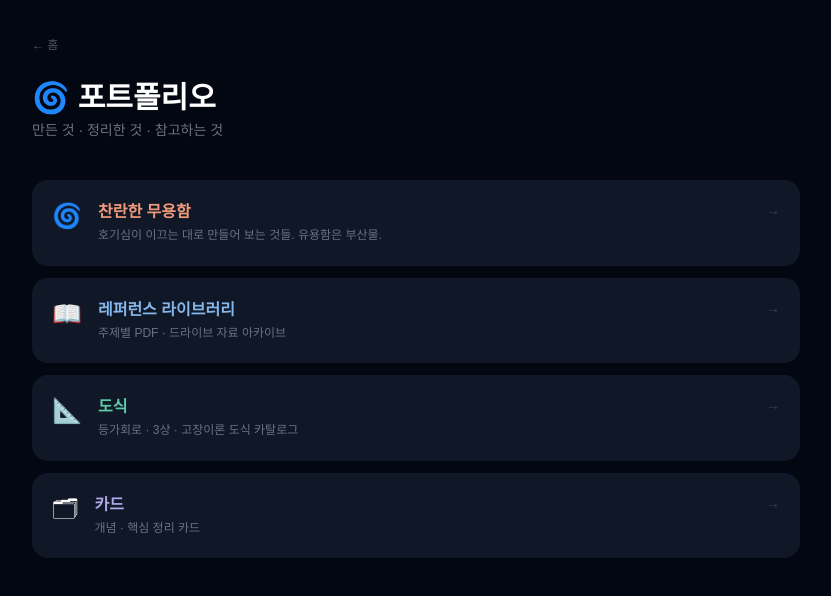
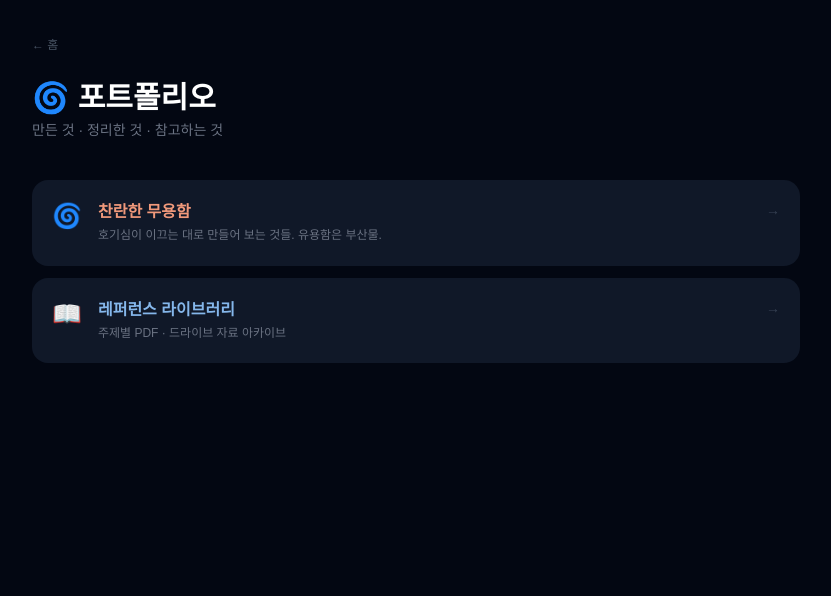
Before and after one commit to youngchoi-arrieta/my-study-archive, a Next.js app: page /dashboard/portfolio in a window 1280 px wide. Shown: the top 596 px of the page, without its empty margins (224-1055 px from the left). Built offline with nearby package versions, Linux system fonts and the light colour scheme.

Commit message:
메인허브 대대적 개편3

```diff
--- a/app/dashboard/denken/page.tsx
+++ b/app/dashboard/denken/page.tsx
@@ -690,7 +690,7 @@ export default function DenkenHub() {
 
           {/* 헤더 */}
           <div className="mb-2">
-            <Link href="/" className="text-gray-400 hover:text-white text-sm">← 홈</Link>
+            <Link href="/dashboard/certs" className="text-gray-400 hover:text-white text-sm">← 자격증</Link>
           </div>
           <div className="flex items-center gap-3 mb-1">
             <span className="text-2xl">🏭</span>
--- a/app/dashboard/denken12/page.tsx
+++ b/app/dashboard/denken12/page.tsx
@@ -243,7 +243,7 @@ export default function Denken12Hub() {
       <div className="max-w-4xl mx-auto">
         {/* 헤더 */}
         <div className="mb-2">
-          <Link href="/" className="text-gray-400 hover:text-white text-sm">← 홈</Link>
+          <Link href="/dashboard/certs" className="text-gray-400 hover:text-white text-sm">← 자격증</Link>
         </div>
         <div className="flex items-center gap-3 mb-1">
           <span className="text-2xl">🗼</span>
--- a/app/dashboard/denkoshi/jitsugi/page.tsx
+++ b/app/dashboard/denkoshi/jitsugi/page.tsx
@@ -68,7 +68,7 @@ export default function DenkoshiJitsugiHub() {
       <div className="max-w-5xl mx-auto">
         <div className="max-w-3xl">
         <div className="mb-2">
-          <Link href="/" className="text-gray-400 hover:text-white text-sm">← 홈</Link>
+          <Link href="/dashboard/certs" className="text-gray-400 hover:text-white text-sm">← 자격증</Link>
         </div>
         <div className="flex items-center gap-3 mb-1">
           <span className="text-2xl">🔌</span>
--- a/app/dashboard/denkoshi/page.tsx
+++ b/app/dashboard/denkoshi/page.tsx
@@ -492,7 +492,7 @@ export default function DenkoshiHub() {
       <div className="max-w-3xl mx-auto">
         {/* 헤더 */}
         <div className="mb-2">
-          <Link href="/" className="text-gray-400 hover:text-white text-sm">← 홈</Link>
+          <Link href="/dashboard/certs" className="text-gray-400 hover:text-white text-sm">← 자격증</Link>
         </div>
         <div className="flex items-center gap-3 mb-1">
           <span className="text-2xl">🗾</span>
--- a/app/dashboard/exam/[slug]/page.tsx
+++ b/app/dashboard/exam/[slug]/page.tsx
@@ -167,7 +167,7 @@ export default function ExamHub() {
     <main className="min-h-screen bg-gray-950 text-white p-6 md:p-8">
       <div className="max-w-4xl mx-auto">
         <div className="mb-2">
-          <Link href="/" className="text-gray-400 hover:text-white text-sm">← 홈</Link>
+          <Link href="/dashboard/certs" className="text-gray-400 hover:text-white text-sm">← 자격증</Link>
         </div>
         <div className="flex items-center gap-3 mb-1">
           <span className="text-2xl">{spec.emoji}</span>
--- a/app/dashboard/gisulsa/page.tsx
+++ b/app/dashboard/gisulsa/page.tsx
@@ -48,7 +48,7 @@ export default function GisulsaHub() {
       <div className="max-w-5xl mx-auto">
 
         <div className="mb-2">
-          <Link href="/" className="text-gray-400 hover:text-white text-sm">← 홈</Link>
+          <Link href="/dashboard/certs" className="text-gray-400 hover:text-white text-sm">← 자격증</Link>
         </div>
         <div className="flex items-center gap-3 mb-1">
           <span className="text-2xl">🇰🇷</span>
--- a/app/dashboard/jlpt-n4/page.tsx
+++ b/app/dashboard/jlpt-n4/page.tsx
@@ -126,7 +126,7 @@ export default function JlptHub() {
       <div className="max-w-3xl mx-auto">
 
         <div className="mb-2">
-          <Link href="/" className="text-gray-400 hover:text-white text-sm">← 홈</Link>
+          <Link href="/dashboard/certs" className="text-gray-400 hover:text-white text-sm">← 자격증</Link>
         </div>
         <div className="flex items-center gap-3 mb-1">
           <span className="text-2xl">🗣</span>
--- a/app/dashboard/portfolio/page.tsx
+++ b/app/dashboard/portfolio/page.tsx
@@ -29,20 +29,6 @@ const ITEMS: Item[] = [
     title: '레퍼런스 라이브러리',
     desc: '주제별 PDF · 드라이브 자료 아카이브',
     color: '#85B7EB',
-  },
-  {
-    href: '/diagram',
-    emoji: '📐',
-    title: '도식',
-    desc: '등가회로 · 3상 · 고장이론 도식 카탈로그',
-    color: '#5DCAA5',
-  },
-  {
-    href: '/cards',
-    emoji: '🗂',
-    title: '카드',
-    desc: '개념 · 핵심 정리 카드',
-    color: '#AFA9EC',
   },
 ]
 
--- a/app/interview/page.tsx
+++ b/app/interview/page.tsx
@@ -33,7 +33,6 @@ export default function InterviewPage() {
   useEffect(() => {
     try {
       const raw = localStorage.getItem(STORAGE_KEY)
-      const savedVersion = Number(localStorage.getItem(VERSION_KEY) || '0')
 
       if (!raw) {
         // 처음 열림: 기본 질문 전체를 심는다
@@ -42,14 +41,12 @@ export default function InterviewPage() {
         localStorage.setItem(VERSION_KEY, String(QUESTIONS_VERSION))
       } else {
         const stored: Question[] = JSON.parse(raw)
-        if (savedVersion < QUESTIONS_VERSION) {
-          // 버전 상승: 저장본에 없는 기본 질문만 뒤에 덧붙인다.
-          // 사용자가 편집/삭제/추가한 질문과 메모는 그대로 보존.
-          const existingIds = new Set(stored.map(q => q.id))
-          const merged = [
-            ...stored,
-            ...DEFAULT_QUESTIONS.filter(q => !existingIds.has(q.id)),
-          ]
+        // 버전과 무관하게, 저장본에 없는 기본 질문은 항상 병합한다.
+        // (사용자가 편집/삭제/추가한 질문과 메모는 그대로 보존)
+        const existingIds = new Set(stored.map(q => q.id))
+        const missing = DEFAULT_QUESTIONS.filter(q => !existingIds.has(q.id))
+        if (missing.length > 0) {
+          const merged = [...stored, ...missing]
           setQuestions(merged)
           localStorage.setItem(STORAGE_KEY, JSON.stringify(merged))
           localStorage.setItem(VERSION_KEY, String(QUESTIONS_VERSION))
--- a/app/page.tsx
+++ b/app/page.tsx
@@ -47,7 +47,7 @@ const GATES: Gate[] = [
     title: '포트폴리오',
     desc: '앞으로 커질 축',
     color: '#F0997B',
-    items: ['찬란한 무용함', '레퍼런스 라이브러리', '도식 · 카드'],
+    items: ['찬란한 무용함', '레퍼런스 라이브러리'],
   },
 ]
 
```
